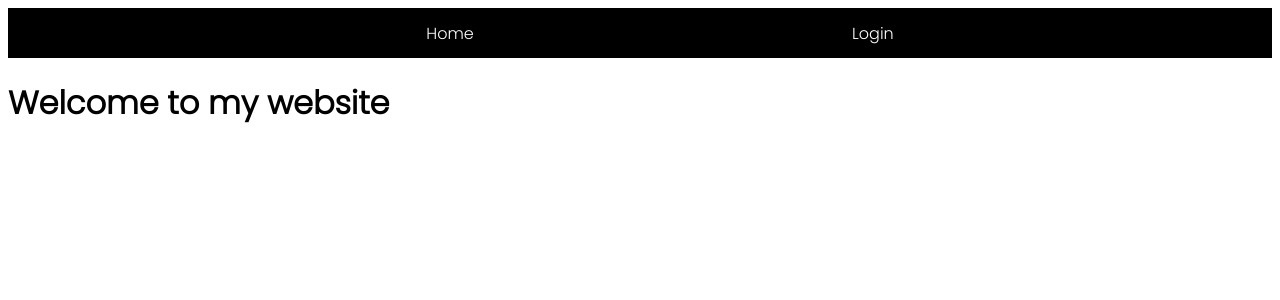
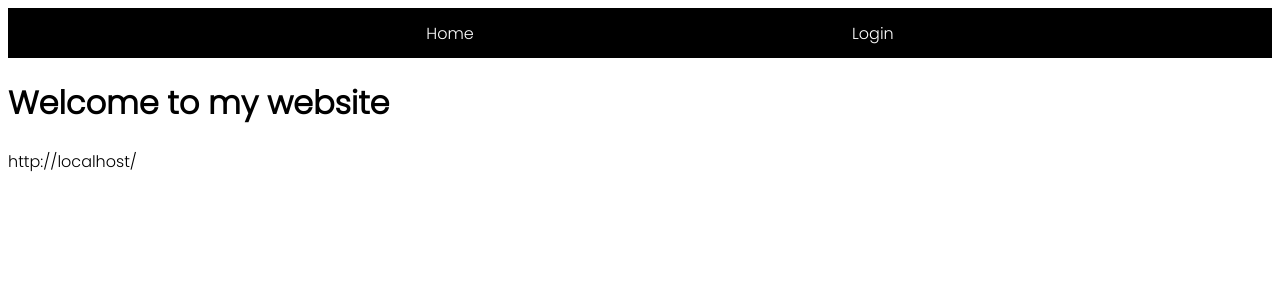
Before and after one commit to billschnoebelen/PassportOAuthTutorial-Client, a React (Create React App) app: page / in a window 1280 px wide. Shown: the top 300 px of the page. Built offline with nearby package versions, Linux system fonts and the light colour scheme; no server answers.

Commit message:
document.url

```diff
--- a/src/Components/HomePage/HomePage.tsx
+++ b/src/Components/HomePage/HomePage.tsx
@@ -10,6 +10,9 @@ export default function HomePage() {
                 <p>Welcome back {userObject.username}</p>
             </div>) : <h1>Welcome to my website</h1>
             }
+            <p>{document.URL}</p>
         </div>
     )
 }
+
+// https://legendary-axolotl-5825c7.netlify.app/?documentId=10df3c89dea206b924d9c222&workspaceId=60fff50c39aa154e318f39f3&originalWorkspaceId=60fff50c39aa154e318f39f3&elementId=bb697dc29018337abe3b1565&elementType=application&server=https%3A%2F%2Fcad.onshape.com&userId=54e3dea4e4b0b6bc3c726c26&companyId=5a998a245618f7127b13d921&documentState=workspace&defaultWorkspaceName=Main&debug=false&showReturnToWorkspaceLink=false&showRestoreToWorkspaceLink=false&debugjs=false&debuglog=false&debugfeatures=false&clientId=F43FZ42ZVATSLCDNPHJDEAGTI67KZZ6KQMIL7TQ%3D&access=edit&locale=en-US
```
